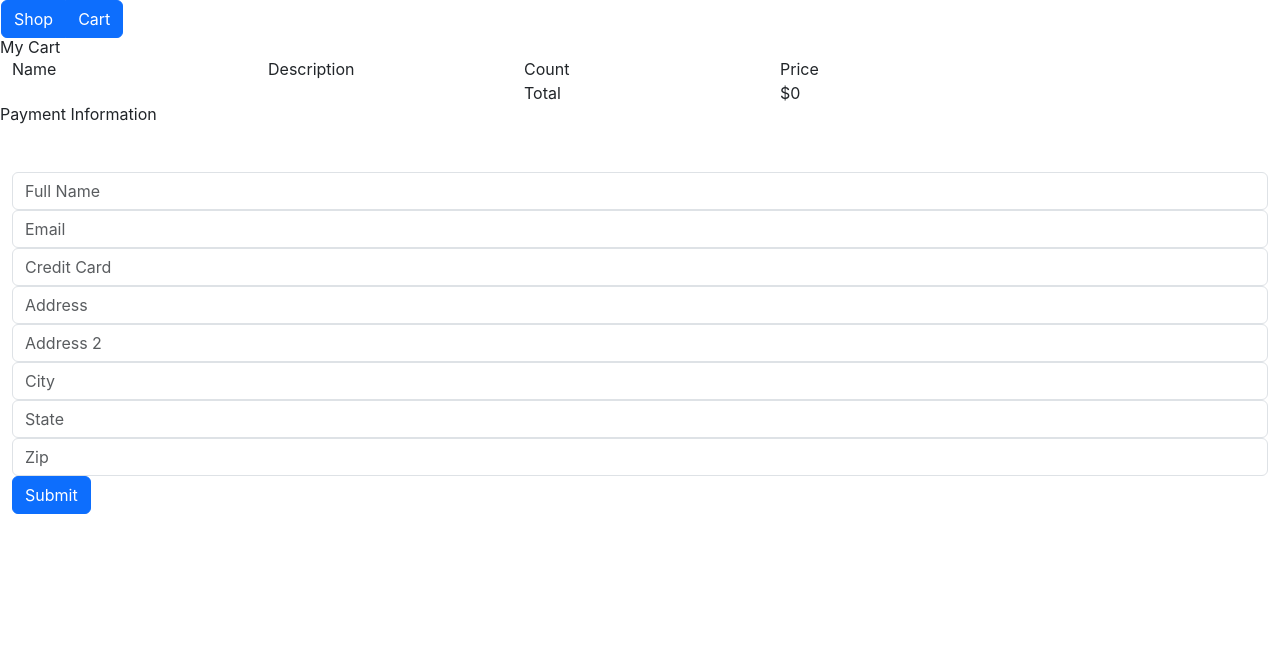
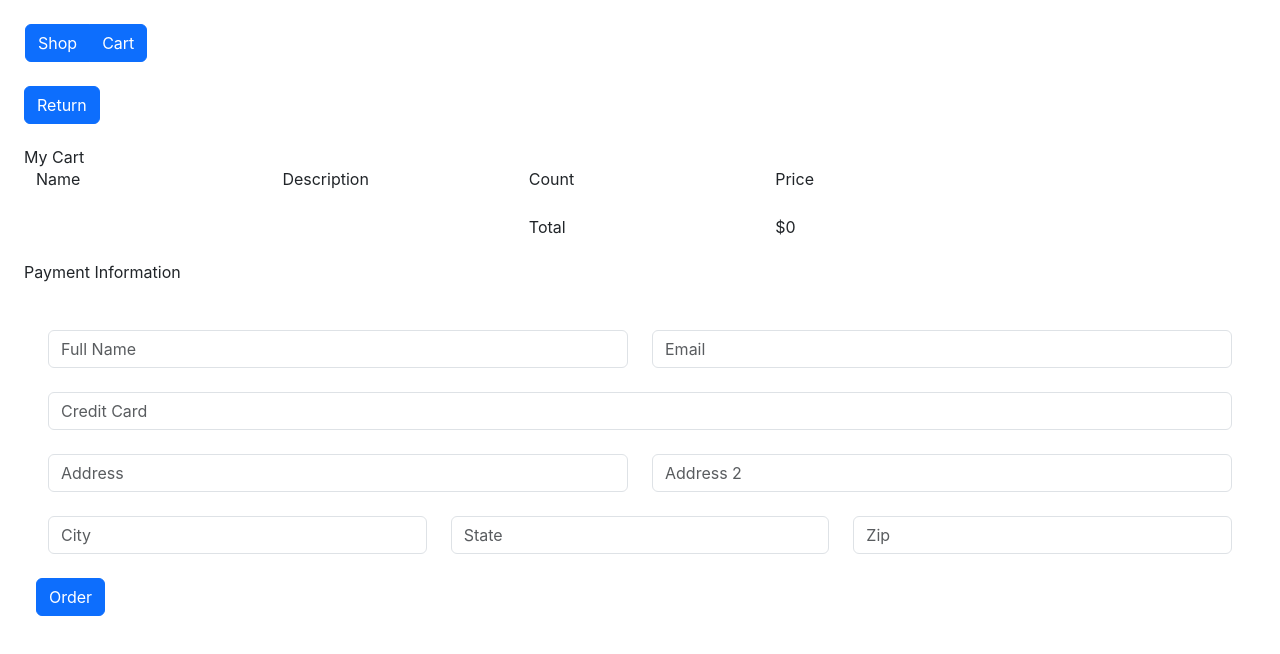
Before and after one commit to racheldesa/assignment02, a React (Create React App) app: page / in a window 1280 px wide. Both pictures are taken after a click on the button "Cart". Shown: the top 654 px of the page. Built offline with nearby package versions, Linux system fonts and the light colour scheme.

Commit message:
updating files

```diff
--- a/package.json
+++ b/package.json
@@ -9,6 +9,7 @@
     "bootstrap": "^5.3.3",
     "react": "^18.2.0",
     "react-dom": "^18.2.0",
+    "react-hook-form": "^7.51.2",
     "react-native": "^0.73.6",
     "react-scripts": "^5.0.1",
     "web-vitals": "^2.1.4"
--- a/src/ProductCatalog.js
+++ b/src/ProductCatalog.js
@@ -107,7 +107,7 @@ function ProductCatalog() {
 
     const Cart = () => {
         const cartItems = cart.map((el) => (
-            <div class="row">
+            <div class="row mb-4">
                 <div class="col">{el.title}</div>
                 <div class="col">{el.description}</div>
                 <div class="col">{el.count}</div>
@@ -124,42 +124,71 @@ function ProductCatalog() {
         const onSubmit = (data) => {
             console.log( data );
             setDataF(data);
+            confirm();
         }
         return (
             <div>
                 <form onSubmit={handleSubmit(onSubmit)} className="container mt-5">
-                    <div className="form-group">
+                    <div class="container mb-4">
+                        <div class="row">
+                            <div class="col">
+                                <div  className="form-group">
                                     <input {...register("fullName", {required: true})} placeholder="Full Name" className="form-control" />
                                     {errors.fullName && <p className="text-danger">Full Name is required.</p>}
                                 </div>
-                    <div className="form-group">
+                            </div>
+                            <div class="col">
+                                <div class="col" className="form-group">
                                     <input {...register("email", {required: true, pattern: /^\S+@\S+$/i})} placeholder="Email" className="form-control" />
                                     {errors.email && <p className="text-danger">Email is required.</p>}
                                 </div>
-                    <div className="form-group">
+                            </div>
+                        </div>
+                    </div>
+                    <div class="container">
+                        <div className="form-group" class="mb-4">
                             <input {...register("creditCard", {required: true})} placeholder="Credit Card" className="form-control" />
                             {errors.creditCard && <p className="text-danger">Credit Card is required.</p>}
                         </div>
+                    </div>
+                    <div class="container mb-4">
+                        <div class="row">
+                            <div class="col">
                                 <div className="form-group">
                                     <input {...register("address", {required: true})} placeholder="Address" className="form-control" />
                                     {errors.address && <p className="text-danger">Address is required.</p>}
                                 </div>
+                            </div>
+                            <div class="col">
                                 <div className="form-group">
                                     <input {...register("address2")} placeholder="Address 2" className="form-control" />
                                 </div>
+                            </div>
+                        </div>
+                    </div>
+                    <div class="container mb-4">
+                        <div class="row">
+                            <div class="col">
                                 <div className="form-group">
                                     <input {...register("city", {required: true})} placeholder="City" className="form-control"/>
                                     {errors.city && <p className="text-danger">City is required.</p>}
                                 </div>
+                            </div>
+                            <div class="col">
                                 <div className="form-group">
                                     <input {...register("state", {required: true})} placeholder="State" className="form-control"/>
                                     {errors.state && <p className="text-danger">State is required.</p>}
                                 </div>
+                            </div>
+                            <div class="col">
                                 <div className="form-group">
                                     <input {...register("zip", {required: true})} placeholder="Zip"className="form-control" />
                                     {errors.zip && <p className="text-danger">Zip is required.</p>}
                                 </div>
-                    <button type="submit" className="btn btn-primary">Submit</button>
+                            </div>
+                        </div>
+                    </div>
+                    <button type="submit" className="btn btn-primary">Order</button>
                 </form>
             </div>);
     }
@@ -176,7 +205,6 @@ function ProductCatalog() {
     function ShopView() {
         return (
             <div>
-                <p>Browse Function</p>
                 <div className="py-10">
                     <input class="form-control mr-sm-2" type="search" placeholder="Search" aria-label="Search" value={query} onChange={handleChange} />
                     <Shop />
@@ -188,10 +216,11 @@ function ProductCatalog() {
 
     function CartView () {
         return (
-            <div>
+            <div class="mt-4">
+                <button type="button" class="btn btn-primary mb-4" onClick={backToBrowse}>Return</button>
                 <h2>My Cart</h2>
                 <div class="container">
-                    <div class="row">
+                    <div class="row mb-4">
                         <div class="col">Name</div>
                         <div class="col">Description</div>
                         <div class="col">Count</div>
@@ -199,7 +228,7 @@ function ProductCatalog() {
                         <div class="col"></div>
                     </div>
                     <Cart />
-                    <div class="row">
+                    <div class="row mb-4">
                         <div class="col"></div>
                         <div class="col"></div>
                         <div class="col">Total</div>
@@ -233,7 +262,7 @@ function ProductCatalog() {
     }
 
     return (
-        <div>
+        <div class="m-4">
             <span class="border border-white">
             <div class="btn-group">
                 <button type="button" class="btn btn-primary" onClick={backToBrowse}>Shop</button>
```
Also changed, not shown: 1 other file (tests, documents, lock files or other folders). Lines whose indentation alone changed are shown as unchanged.
